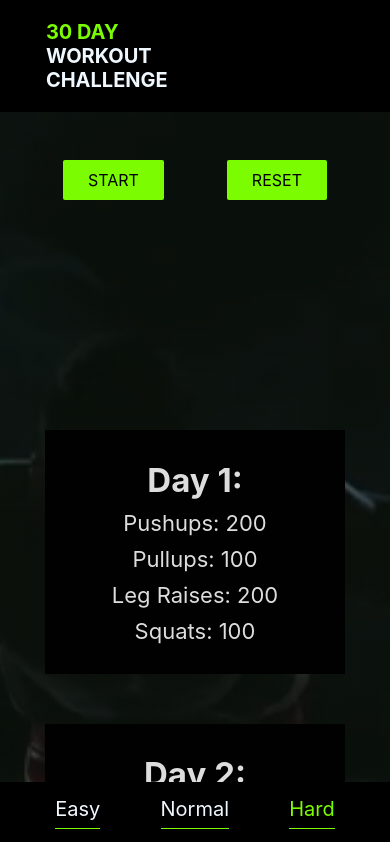
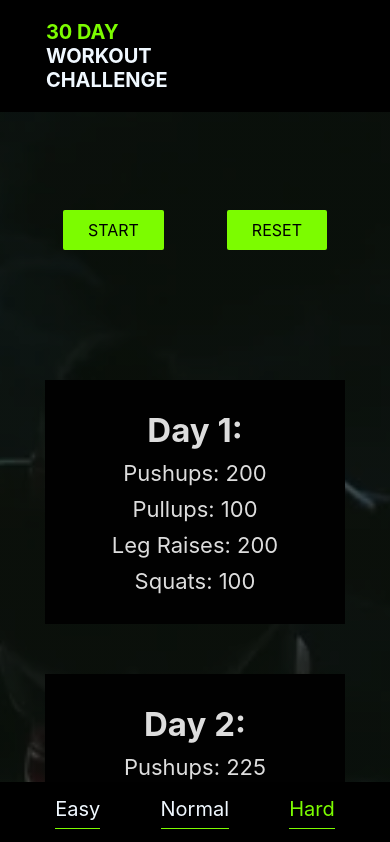
Before and after one commit to xrawvelocity/30dayWorjoutChallenge, a React (Create React App) app: page / in a window 390 px wide. Shown: the top 842 px of the page. Built offline with nearby package versions, Linux system fonts and the light colour scheme.

Commit message:
small margin

```diff
--- a/src/index.css
+++ b/src/index.css
@@ -268,14 +268,30 @@ footer a {
     padding: 20rem 0 0rem;
   }
 
+  .day-btn {
+    background-color: lawngreen;
+    color: #000;
+    padding: 1rem 2.5rem;
+    border-radius: 2px;
+    margin-top: 1rem;
+  }
+
   footer {
     margin: 15rem 0;
+  }
+
+  .main-top {
+    display: flex;
+    flex-direction: column;
+    justify-content: center;
+    width: 100%;
+    margin-bottom: -10rem;
   }
 
   .main-btns {
     display: flex;
     justify-content: space-evenly;
-    margin: 15rem 0% 3rem;
+    margin: 20rem 0% 3rem;
     font-size: 1.6rem;
   }
 
@@ -301,6 +317,6 @@ footer a {
     align-self: center;
     font-size: 1.6rem;
     color: #ddd;
-    margin: 3rem 0 -10rem;
+    margin: 3rem 0 0rem;
   }
 }
```
